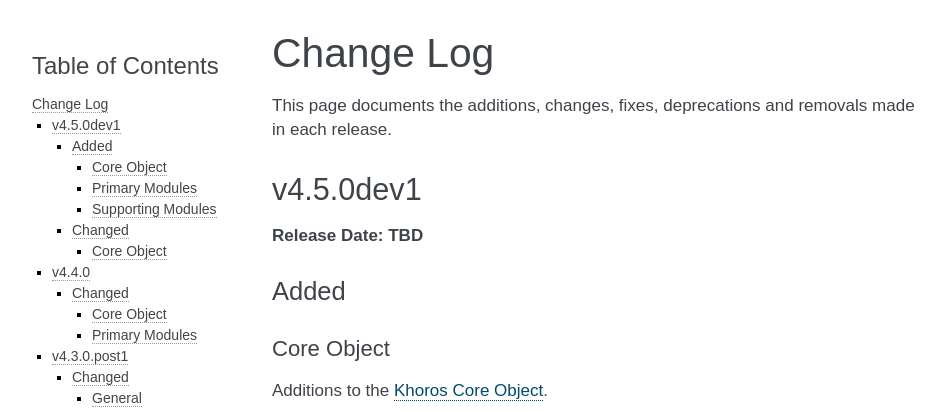
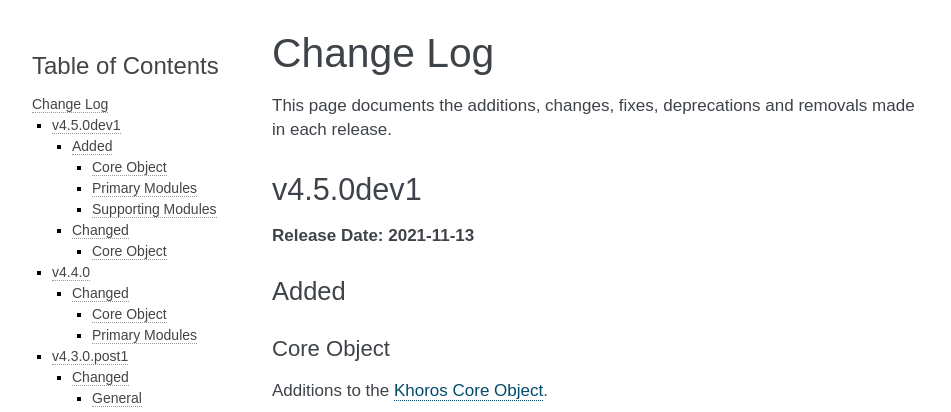
Before and after one commit to jeffshurtliff/khoros, a Sphinx documentation site: the page built from docs/changelog.rst, in a window 1280 px wide and 900 px high. Shown: the top 412 px of the window, without its empty margins (148-1099 px from the left). Built offline with Sphinx 7.4.7, drawn with Linux system fonts in a browser that asks for light colours.

Commit message:
Added release date to 4.5.0dev1

```diff
--- a/docs/changelog.rst
+++ b/docs/changelog.rst
@@ -6,7 +6,7 @@ This page documents the additions, changes, fixes, deprecations and removals mad
 **********
 v4.5.0dev1
 **********
-**Release Date: TBD**
+**Release Date: 2021-11-13**
 
 Added
 =====
```
